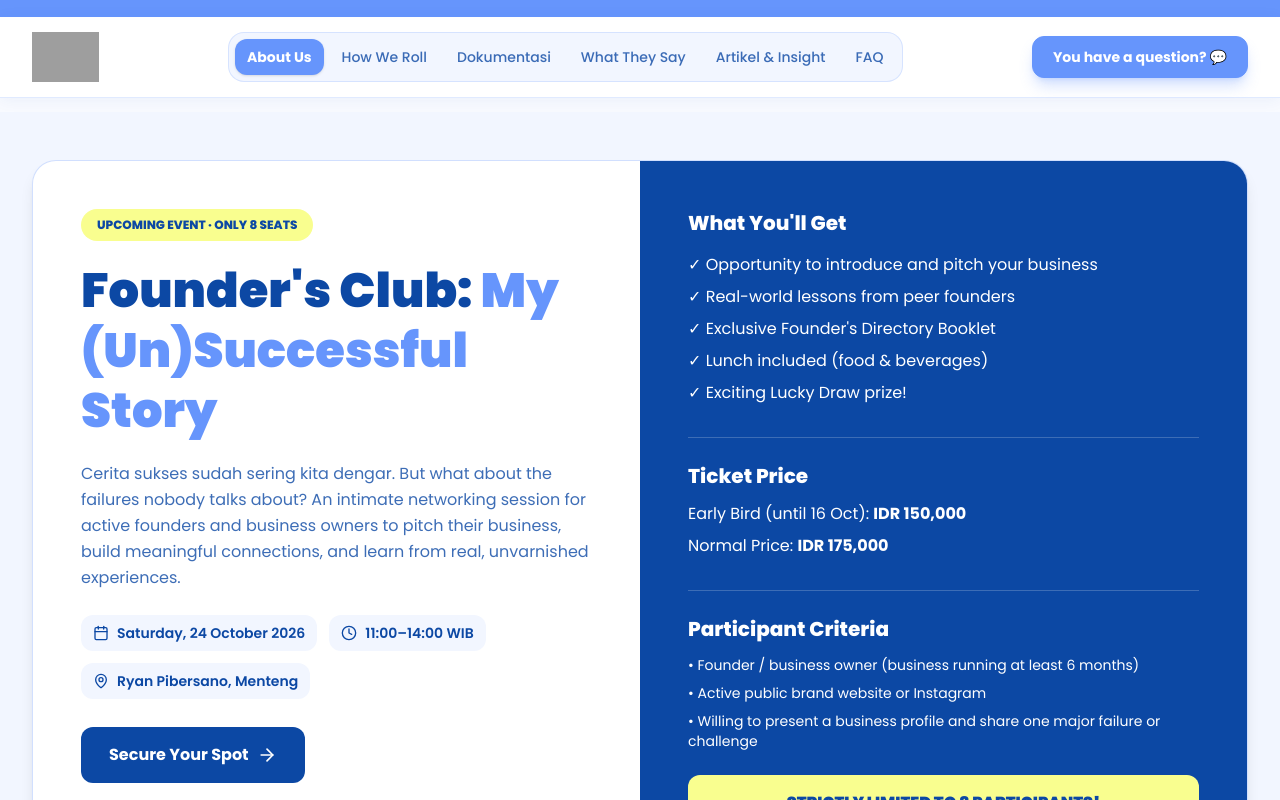
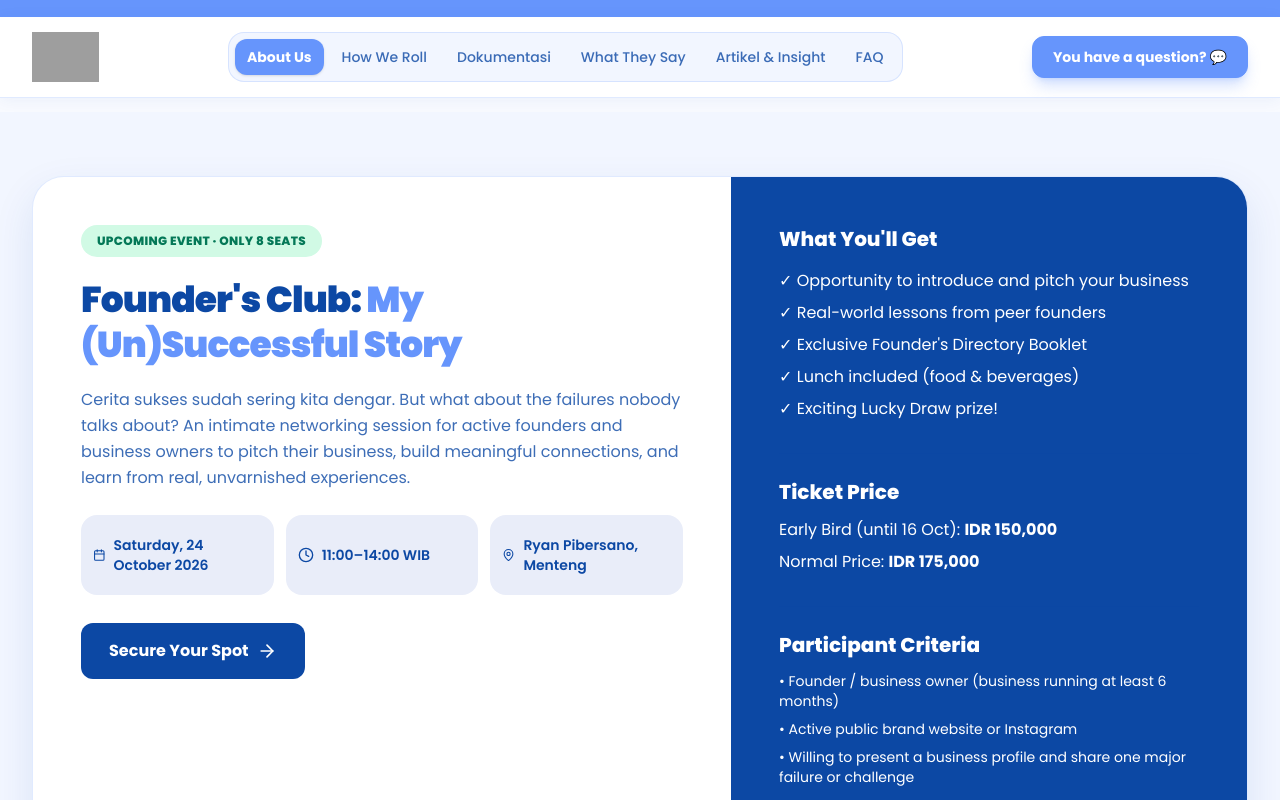
Before and after one commit to barterup-id/Website-Barter-Up-, a Next.js app: page / in a window 1280 px wide. Shown: the top 800 px of the page. Built offline with nearby package versions, Linux system fonts and the light colour scheme; grey boxes are pictures that could not be loaded.

Commit message:
style: simplify Founders Club upcoming event layout

```diff
--- a/app/page.tsx
+++ b/app/page.tsx
@@ -259,21 +259,21 @@ export default function Home() {
       <main className="w-full pt-28">
         <div className="flex flex-col w-full">
           {/* UPCOMING EVENT */}
-          <section id="upcoming-event" className="px-4 md:px-8 py-12 bg-[#f2f6ff]">
-            <div className="max-w-7xl mx-auto rounded-3xl overflow-hidden bg-white border border-[#6695fc]/30 shadow-lg">
-              <div className="grid lg:grid-cols-2">
-                <div className="p-6 md:p-12">
-                  <span className="inline-block rounded-full bg-[#f9fe8f] text-[#0c48a4] px-4 py-2 text-xs font-extrabold uppercase">Upcoming Event · Only 8 Seats</span>
-                  <h2 className="mt-5 text-3xl md:text-5xl font-black text-[#0c48a4] leading-tight">Founder&apos;s Club: <span className="text-[#6695fc]">My (Un)Successful Story</span></h2>
+          <section id="upcoming-event" className="px-4 md:px-8 py-10 md:py-16 bg-[#f2f6ff]">
+            <div className="max-w-7xl mx-auto rounded-[2rem] overflow-hidden bg-white border border-[#6695fc]/20 shadow-[0_16px_40px_rgba(12,72,164,0.10)]">
+              <div className="grid lg:grid-cols-[1.15fr_0.85fr] gap-4 lg:gap-0">
+                <div className="p-6 md:p-10 lg:p-12">
+                  <span className="inline-flex rounded-full bg-[#d1fae5] text-[#047857] px-4 py-2 text-xs font-extrabold uppercase tracking-wide">Upcoming Event · Only 8 Seats</span>
+                  <h2 className="mt-5 text-3xl md:text-4xl font-black text-[#0c48a4] leading-tight tracking-tight">Founder&apos;s Club: <span className="text-[#6695fc]">My (Un)Successful Story</span></h2>
                   <p className="mt-5 text-[#0c48a4]/80 leading-relaxed">Cerita sukses sudah sering kita dengar. But what about the failures nobody talks about? An intimate networking session for active founders and business owners to pitch their business, build meaningful connections, and learn from real, unvarnished experiences.</p>
-                  <div className="mt-6 flex flex-wrap gap-3 text-sm font-semibold text-[#0c48a4]">
-                    <span className="flex items-center gap-2 rounded-xl bg-[#f2f6ff] px-3 py-2"><Calendar className="w-4 h-4"/>Saturday, 24 October 2026</span>
-                    <span className="flex items-center gap-2 rounded-xl bg-[#f2f6ff] px-3 py-2"><Clock className="w-4 h-4"/>11:00–14:00 WIB</span>
-                    <span className="flex items-center gap-2 rounded-xl bg-[#f2f6ff] px-3 py-2"><MapPin className="w-4 h-4"/>Ryan Pibersano, Menteng</span>
+                  <div className="mt-6 grid sm:grid-cols-3 gap-3 text-sm font-semibold text-[#0c48a4]">
+                    <span className="flex items-center gap-2 rounded-2xl bg-[#e9edf9] px-3 py-4 min-h-20"><Calendar className="w-4 h-4"/>Saturday, 24 October 2026</span>
+                    <span className="flex items-center gap-2 rounded-2xl bg-[#e9edf9] px-3 py-4 min-h-20"><Clock className="w-4 h-4"/>11:00–14:00 WIB</span>
+                    <span className="flex items-center gap-2 rounded-2xl bg-[#e9edf9] px-3 py-4 min-h-20"><MapPin className="w-4 h-4"/>Ryan Pibersano, Menteng</span>
                   </div>
                   <a href="https://forms.gle/g7Wf8YLKvm2xDoVm7" target="_blank" rel="noopener noreferrer" className="mt-7 inline-flex items-center gap-2 rounded-xl bg-[#0c48a4] text-white px-7 py-4 font-bold hover:bg-[#083779]">Secure Your Spot <ArrowRight className="w-5 h-5"/></a>
                 </div>
-                <div className="bg-[#0c48a4] text-white p-6 md:p-12">
+                <div className="bg-[#0c48a4] text-white p-6 md:p-10 lg:p-12">
                   <h3 className="text-xl font-extrabold">What You&apos;ll Get</h3>
                   <ul className="mt-4 space-y-2 text-sm md:text-base">
                     <li>✓ Opportunity to introduce and pitch your business</li>
@@ -282,16 +282,16 @@ export default function Home() {
                     <li>✓ Lunch included (food &amp; beverages)</li>
                     <li>✓ Exciting Lucky Draw prize!</li>
                   </ul>
-                  <h3 className="mt-8 pt-6 border-t border-white/20 text-xl font-extrabold">Ticket Price</h3>
+                  <h3 className="mt-8 pt-6 border-t border-[#0c48a4]/15 text-xl font-extrabold">Ticket Price</h3>
                   <p className="mt-3">Early Bird (until 16 Oct): <strong>IDR 150,000</strong></p>
                   <p className="mt-2">Normal Price: <strong>IDR 175,000</strong></p>
-                  <h3 className="mt-8 pt-6 border-t border-white/20 text-xl font-extrabold">Participant Criteria</h3>
+                  <h3 className="mt-8 pt-6 border-t border-[#0c48a4]/15 text-xl font-extrabold">Participant Criteria</h3>
                   <ul className="mt-3 space-y-2 text-sm">
                     <li>• Founder / business owner (business running at least 6 months)</li>
                     <li>• Active public brand website or Instagram</li>
                     <li>• Willing to present a business profile and share one major failure or challenge</li>
                   </ul>
-                  <p className="mt-6 rounded-xl bg-[#f9fe8f] text-[#0c48a4] p-4 font-black text-center">STRICTLY LIMITED TO 8 PARTICIPANTS!</p>
+                  <p className="mt-6 rounded-xl bg-white text-[#0c48a4] p-4 font-black text-center">STRICTLY LIMITED TO 8 PARTICIPANTS!</p>
                 </div>
               </div>
             </div>
```
